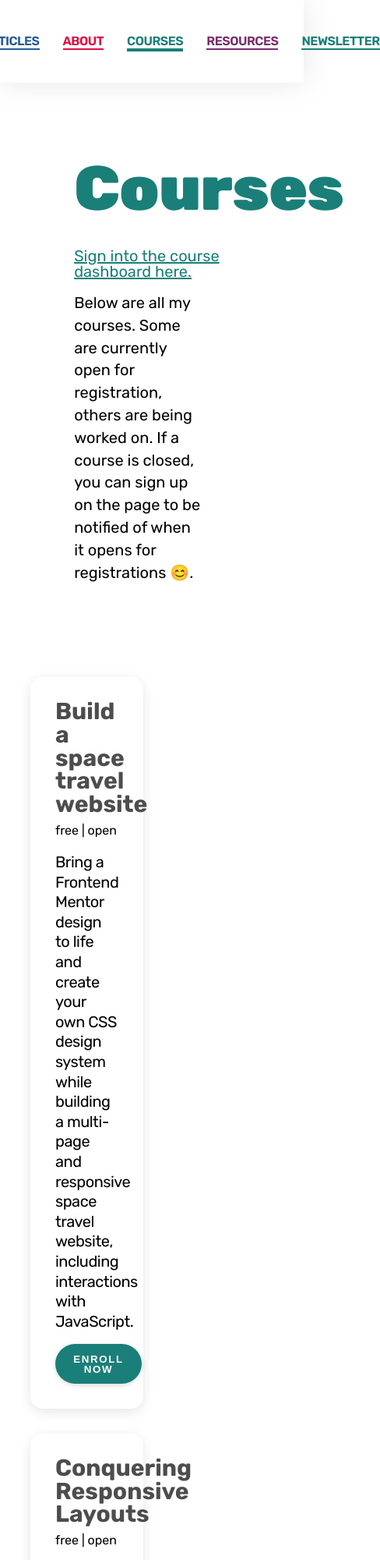
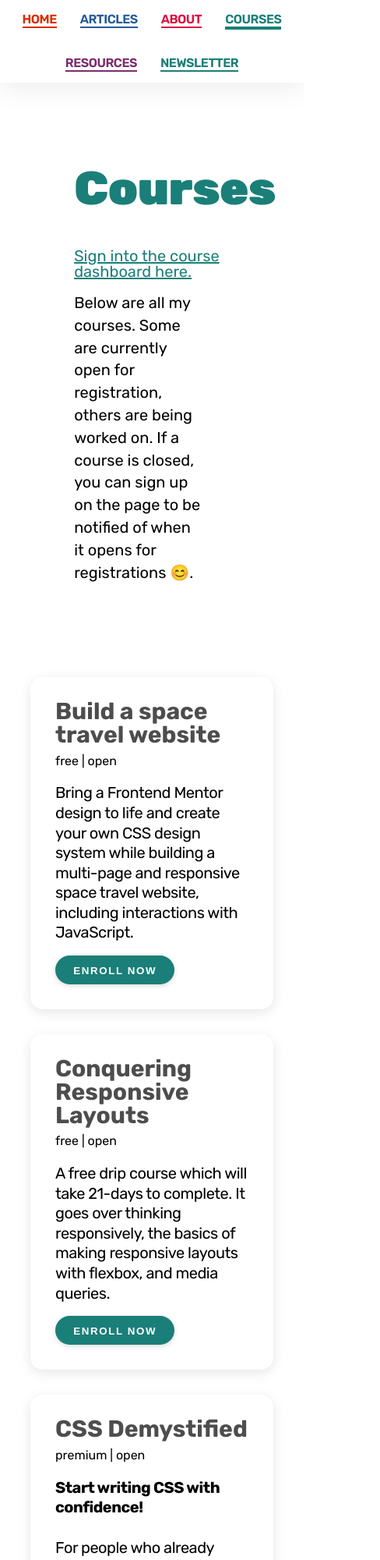
Before and after one commit to pedrofranzina/small-KP-project, a plain HTML site: page scss/index.html in a window 390 px wide. Shown: the top 2000 px of the page at 78% size, 488 px wide, since content can reach past the window. Drawn offline with Linux system fonts and the light colour scheme.

Commit message:
media queries project

```diff
--- a/scss/styles.scss
+++ b/scss/styles.scss
@@ -1,3 +1,7 @@
+$smartphone: 768px;
+$notebook: 1024px;
+$desktop: 1440px;
+
 body,
 html {
     font-family: 'Rubik', sans-serif;
@@ -7,6 +11,7 @@ header nav {
     height: 106px;
     align-content: center;
     box-shadow: rgba(0, 0, 0, 0.1) 0px 0px 40px 0px;
+}
 
 #courses {
     border-bottom: 4px solid #1a7f78;
@@ -20,6 +25,11 @@ header nav {
     display: flex;
     gap: 30px;
     justify-content: center;
+
+    @media only screen and (max-width: $notebook) {
+        display: flex;
+        flex-wrap: wrap;
+    }
 
     li a {
         text-transform: uppercase;
@@ -65,7 +75,6 @@ header nav {
         color: #1a7f78;
     }
 }
-}
 
 main {
     width: 80%;
@@ -87,6 +96,22 @@ main {
             font-variation-settings: "wdth" 80, "wght" 900;
             color: rgb(26, 127, 120);
             padding: 2rem 0rem;
+
+            @media only screen and (max-width: 700px) {
+                font-size: 75px;
+            }
+
+            @media only screen and (max-width: 650px) {
+                font-size: 70px;
+            }
+
+            @media only screen and (max-width: 600px) {
+                font-size: 65px;
+            }
+
+            @media only screen and (max-width: 550px) {
+                font-size: 60px;
+            }
         }
 
         a {
@@ -113,6 +138,18 @@ main {
         flex-wrap: wrap;
         gap: 2rem;
 
+        @media only screen and (max-width: 1400px) {
+            display: flex;
+            flex-wrap: wrap;
+        }
+
+        @media only screen and (max-width: $notebook) {
+            display: flex;
+            flex-wrap: wrap;
+        }
+
+
+
         .box {
             width: 26%;
             padding: 2rem;
@@ -120,6 +157,18 @@ main {
             box-shadow: 0 .25em 1em rgba(0, 0, 0, .1);
             line-height: 1.6rem;
             height: fit-content;
+
+            @media only screen and (max-width: 1400px) {
+                width: 35%;
+            }
+
+            @media only screen and (max-width: $smartphone) {
+                width: 100%;
+            }
+
+
+
+
 
             h1 a {
                 font-size: 30px;
```
Also changed, not shown: styles.css, styles.min.css, 1 other file. Lines whose indentation alone changed are shown as unchanged.
